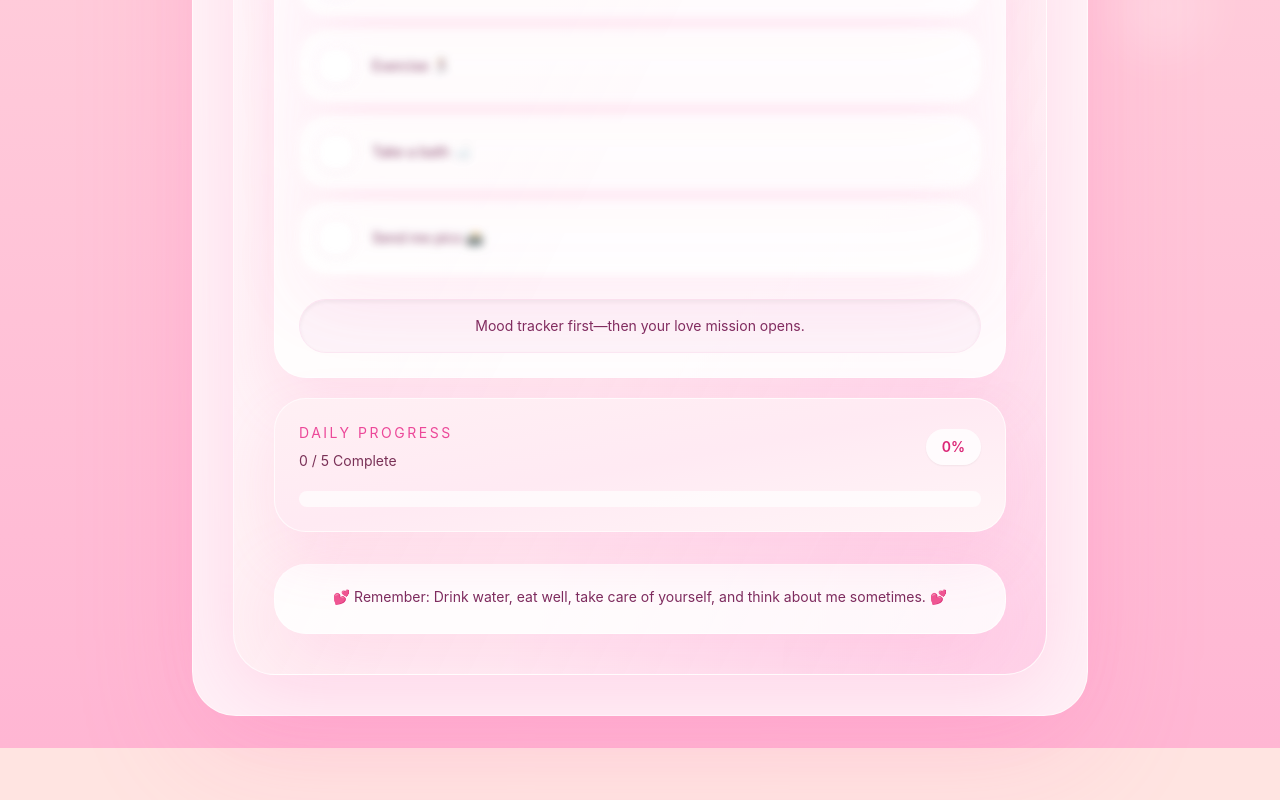
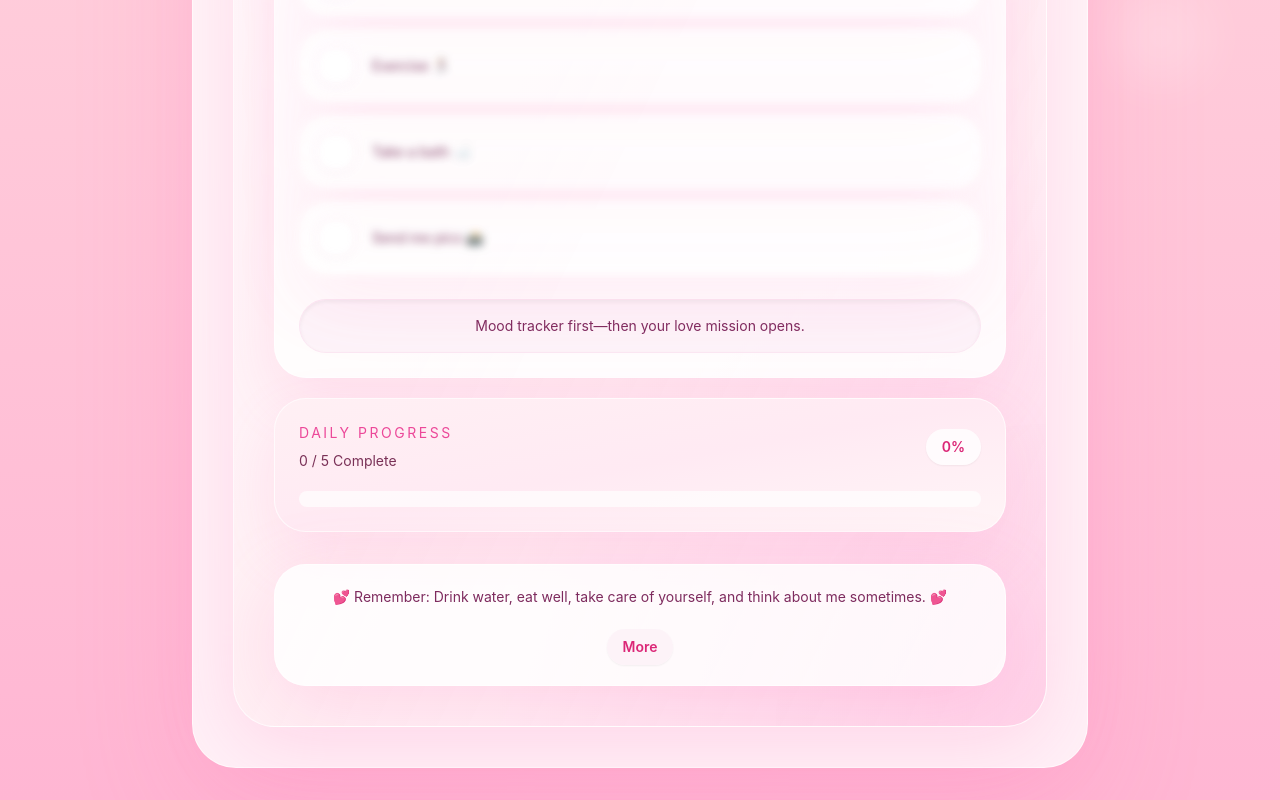
Before and after one commit to Kinet0/mood, a React (Vite) app: page / in a window 1280 px wide. Shown: the part 1014-1814 px from the top of the page. Before the commit the page ends 1762 px from the top, so only its background shows below. Built offline with nearby package versions, Linux system fonts and the light colour scheme.

Commit message:
zerosevenzerosix

```diff
--- a/src/App.tsx
+++ b/src/App.tsx
@@ -28,6 +28,12 @@ const tasks = [
   'Exercise 🏃‍♀️',
   'Take a bath 🛁',
   'Send me pics 📸',
+];
+
+const moreItems = [
+  'Daily Journal Update',
+  'Academic improvement',
+  'Daily Prayer',
 ];
 
 type TaskProgress = {
@@ -75,6 +81,7 @@ const App = () => {
     return createInitialTaskProgress();
   });
   const [heartParticles, setHeartParticles] = useState<HeartParticle[]>([]);
+  const [showMore, setShowMore] = useState(false);
 
   const completedTasks = taskProgress.map((task) => task.completed);
   const completedCount = completedTasks.filter(Boolean).length;
@@ -410,7 +417,7 @@ const App = () => {
               </section>
             </div>
 
-            <footer className="mt-4 rounded-[32px] border border-white/70 bg-white/80 p-5 text-center text-sm text-[#7e2b5e] shadow-glow">
+            <footer className="relative mt-4 rounded-[32px] border border-white/70 bg-white/80 p-5 text-center text-sm text-[#7e2b5e] shadow-glow">
               <motion.div
                 animate={{ y: [0, -6, 0] }}
                 transition={{ duration: 3.2, repeat: Infinity, ease: 'easeInOut' }}
@@ -419,6 +426,40 @@ const App = () => {
                   💕 Remember: Drink water, eat well, take care of yourself, and think about me sometimes. 💕
                 </p>
               </motion.div>
+
+              <div className="mt-4 flex items-center justify-center gap-3">
+                <button
+                  onClick={() => setShowMore((s) => !s)}
+                  aria-expanded={showMore}
+                  className="rounded-full bg-pink-50/80 px-4 py-2 text-sm font-semibold text-pink-600 shadow-sm hover:brightness-95"
+                >
+                  More
+                </button>
+              </div>
+
+              <AnimatePresence>
+                {showMore && (
+                  <motion.div
+                    initial={{ opacity: 0, y: 8 }}
+                    animate={{ opacity: 1, y: 0 }}
+                    exit={{ opacity: 0, y: 8 }}
+                    transition={{ duration: 0.18 }}
+                    className="absolute left-1/2 bottom-full mb-3 w-64 -translate-x-1/2 rounded-2xl border border-white/70 bg-white/95 p-3 text-left text-sm text-[#7e2b5e] shadow-lg"
+                  >
+                    <div className="space-y-1">
+                      {moreItems.map((item) => (
+                        <button
+                          key={item}
+                          onClick={() => setShowMore(false)}
+                          className="w-full rounded-md px-3 py-2 text-left hover:bg-pink-50"
+                        >
+                          {item}
+                        </button>
+                      ))}
+                    </div>
+                  </motion.div>
+                )}
+              </AnimatePresence>
             </footer>
           </motion.div>
         </div>
```
